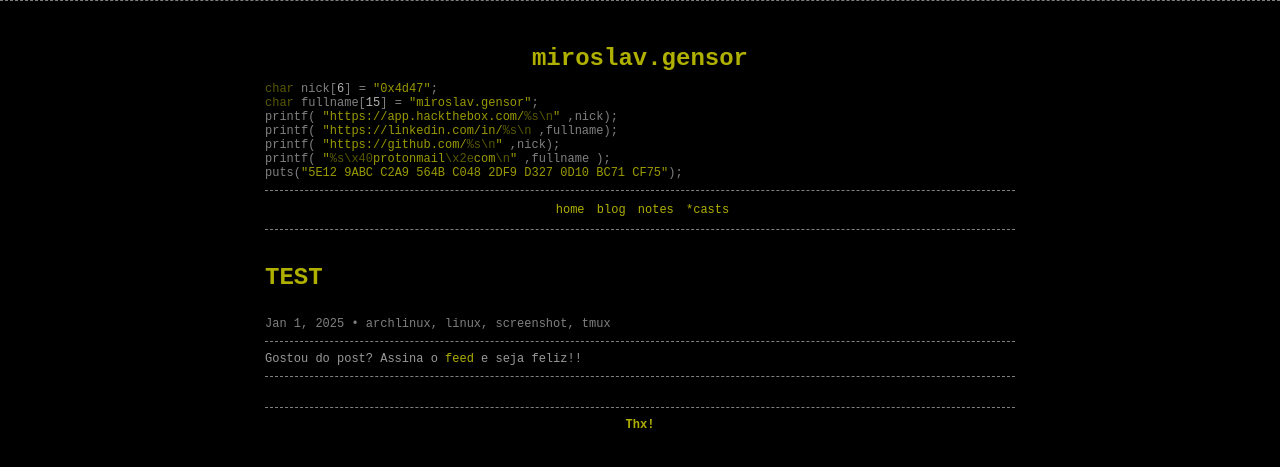
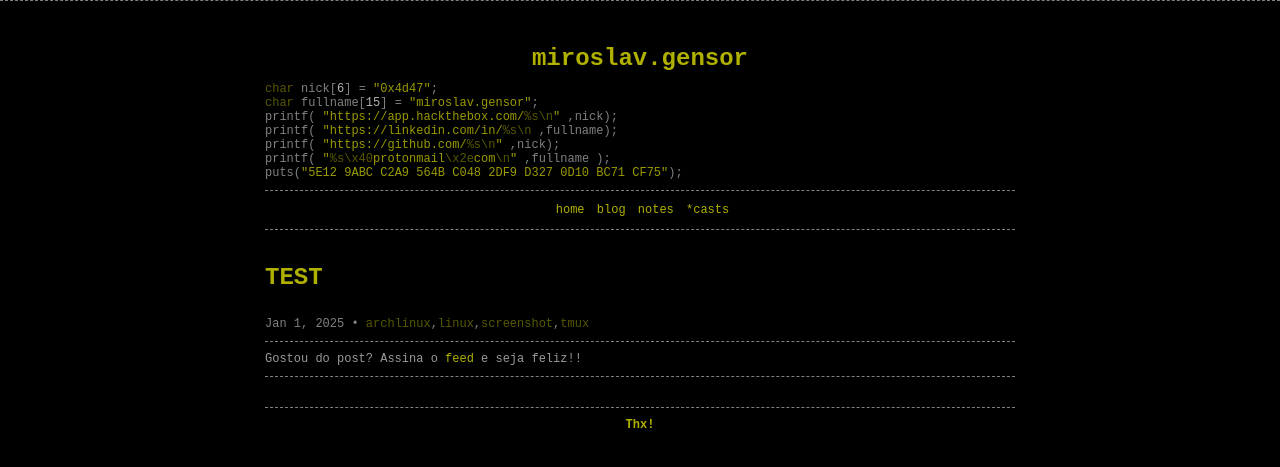
Before and after one commit to 0x00mg/0x00mg.github.io, a Jekyll site: the page built from _posts/2017/2025-08-27-test.md, in a window 1280 px wide. Shown: the top 467 px of the page. Built offline with Jekyll 4.4.1, drawn with Linux system fonts in a browser that asks for light colours; comment, search, counter and statistics services are not loaded.

Commit message:
Update post.html

```diff
--- a/_layouts/post.html
+++ b/_layouts/post.html
@@ -10,8 +10,8 @@ layout: page
         {% if page.author %} • {{ page.author }}{% endif %}
         {% if page.meta %} • {{ page.meta }}{% endif %}
         •
-        <!--{% for category in page.tags %}<span><a href="{{ site.baseurl }}category/#{{ category }}" class="reserved">{{ category }}</a>{% if forloop.last != true %},{% endif %}</span>{% endfor %} -->
-		 {% if page.tags %} {% assign sorted_tags = page.tags | sort %} {% for t in sorted_tags %} {{ t }}{% if forloop.last != true %},{% endif %} {% endfor %} {% assign sorted_tags = nil %} {% endif %}
+        {% for category in page.tags %}<span><a href="{{ site.baseurl }}category/#{{ category }}" class="reserved">{{ category }}</a>{% if forloop.last != true %},{% endif %}</span>{% endfor %}
+
     </p>
   </header>
 
```
